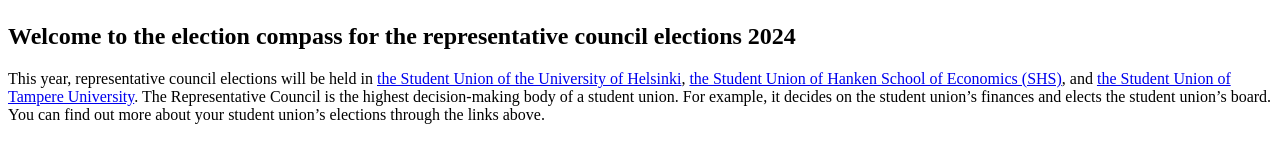
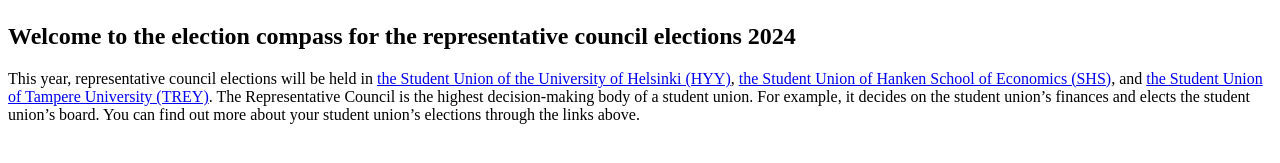
Before and after one commit to syl-fin/syl-fin.github.io, an Eleventy site: page src/en/index.md in a window 1280 px wide. Shown: the part 551-714 px from the top of the page. Built offline with nearby package versions, Linux system fonts and the light colour scheme; Eleventy itself is replaced by a stand-in of ours; files that its build step writes are made by us from their sources.

Commit message:
fix: add the missing abbreviations to the English home page

```diff
--- a/src/en/index.md
+++ b/src/en/index.md
@@ -7,10 +7,10 @@
 ## Welcome to the election compass for the representative council elections 2024
 
 This year, representative council elections will be held in
-[the Student Union of the University of Helsinki](https://hyy.fi/en/student-union/our-organisation/representative-council/representative-council-elections/),
+[the Student Union of the University of Helsinki (HYY)](https://hyy.fi/en/student-union/our-organisation/representative-council/representative-council-elections/),
 [the Student Union of Hanken School of Economics (SHS)](https://shs.fi/en/student-union-2/administration/fullmaktige/),
 and
-[the Student Union of Tampere University](https://trey.fi/en/student-union/council-elections).
+[the Student Union of Tampere University (TREY)](https://trey.fi/en/student-union/council-elections).
 The Representative Council is the highest decision-making body of a student
 union. For example, it decides on the student union’s finances and elects the
 student union’s board. You can find out more about your student union’s
```
